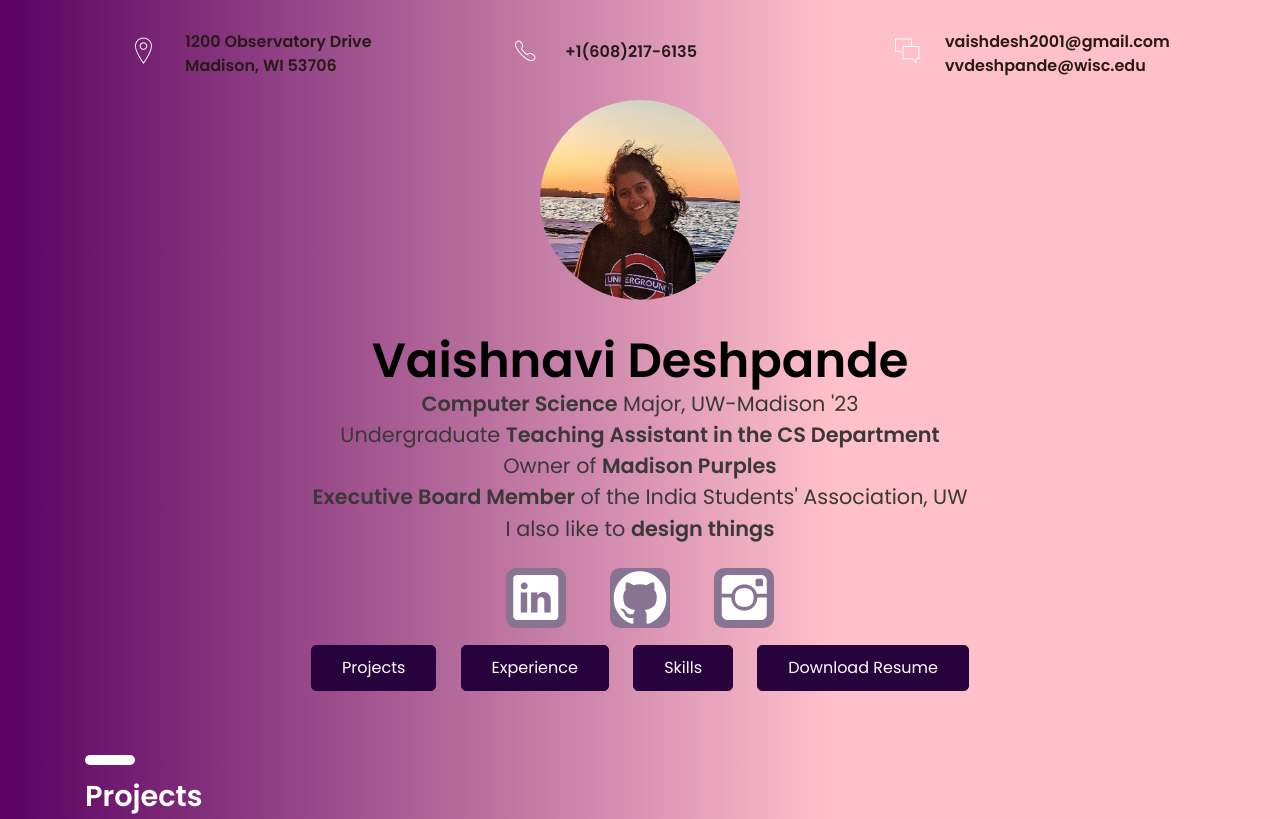
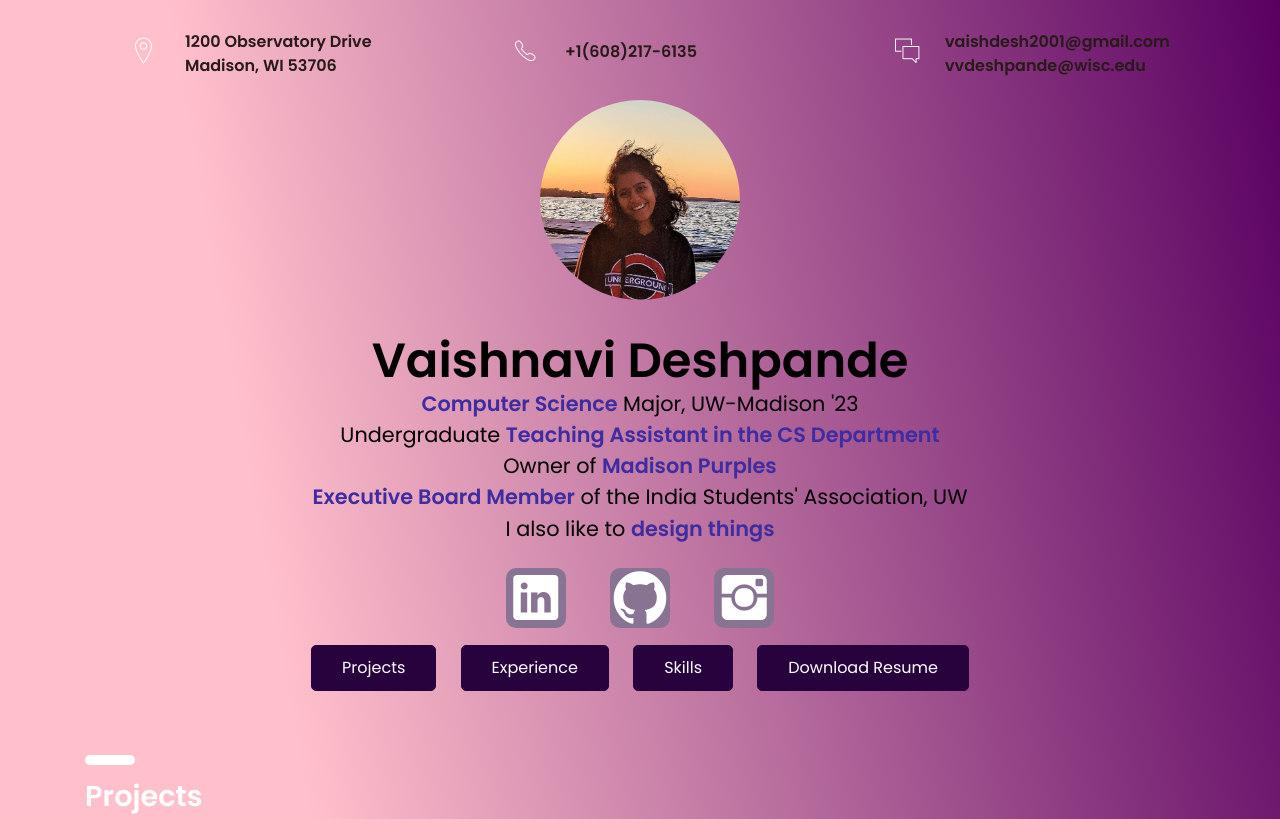
Before and after one commit to vaishdesh2001/vaishdesh2001.github.io, a plain HTML site: page index.html in a window 1280 px wide. Shown: the top 819 px of the page. Drawn offline with Linux system fonts and the light colour scheme; files whose address does not match are found by name.

Commit message:
accessibility

```diff
--- a/04-elements/css/styles.css
+++ b/04-elements/css/styles.css
@@ -40,7 +40,7 @@ body{ font-size: 16px; font-family: 'Poppins', serif;  height: 100%; margin: 0;
 	background-repeat: no-repeat!important;
     background-attachment: fixed!important;
 	-webkit-font-smoothing: antialiased; -moz-osx-font-smoothing: grayscale; word-wrap: break-word;
-	background: linear-gradient(-90deg, pink 35%, #590061)!important; }
+	background: linear-gradient(80deg, pink 35%, #590061)!important; }
 
 h1, h2, h3, h4, h5, h6, p, a, ul, span, li, img, input, button{ margin: 0; padding: 0; }
 
@@ -53,7 +53,7 @@ p{ line-height: 1.6; font-size: 1.05em; font-weight: 400; color: rgb(0, 0, 0); t
 h1{ font-size: 4em; line-height: 1; }
 h2{ font-size: 3em; line-height: 1.1; color: rgb(0, 0, 0)}
 h3{ font-size: 1.8em; color: white}
-h4{ font-size: 1.3em; color: rgb(255, 255, 255)}
+h4{ font-size: 1.3em; color: rgb(255, 255, 255);}
 h5{ font-size: 1em; color:rgb(41, 26, 26); font-weight: 600;}
 h6{ font-size: .9em; letter-spacing: 1px; }
 
@@ -107,15 +107,15 @@ b.max-bold{ font-weight: 700; }
 .margin-tb-30{ margin-top: 30px; margin-bottom: 30px; }
 .margin-tb-10{ margin-top: 5px; margin-bottom: 30px; }
 
-.font-yellow{ color: #3a3838; font-weight: 20;}
+.font-yellow{ color: #000000; font-weight: 35;}
 
 .font-semi-white{ color: #ddd; }
 
 .font-lite-black{ color: #999; }
 
-/* .roles:hover{
-	color: pink;
-} */
+.roles{
+	color: rgb(62, 44, 160);
+}
 
 /* ---------------------------------
 3. HEADER
```
